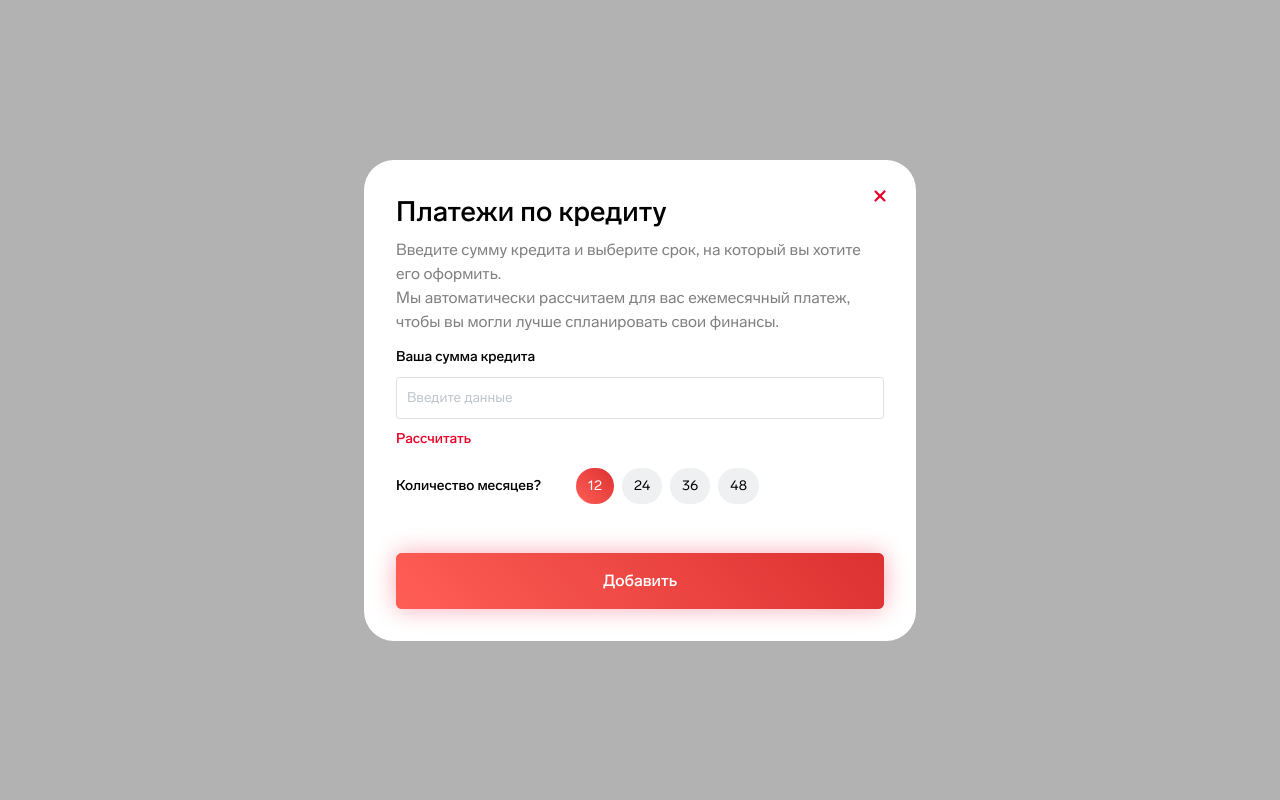
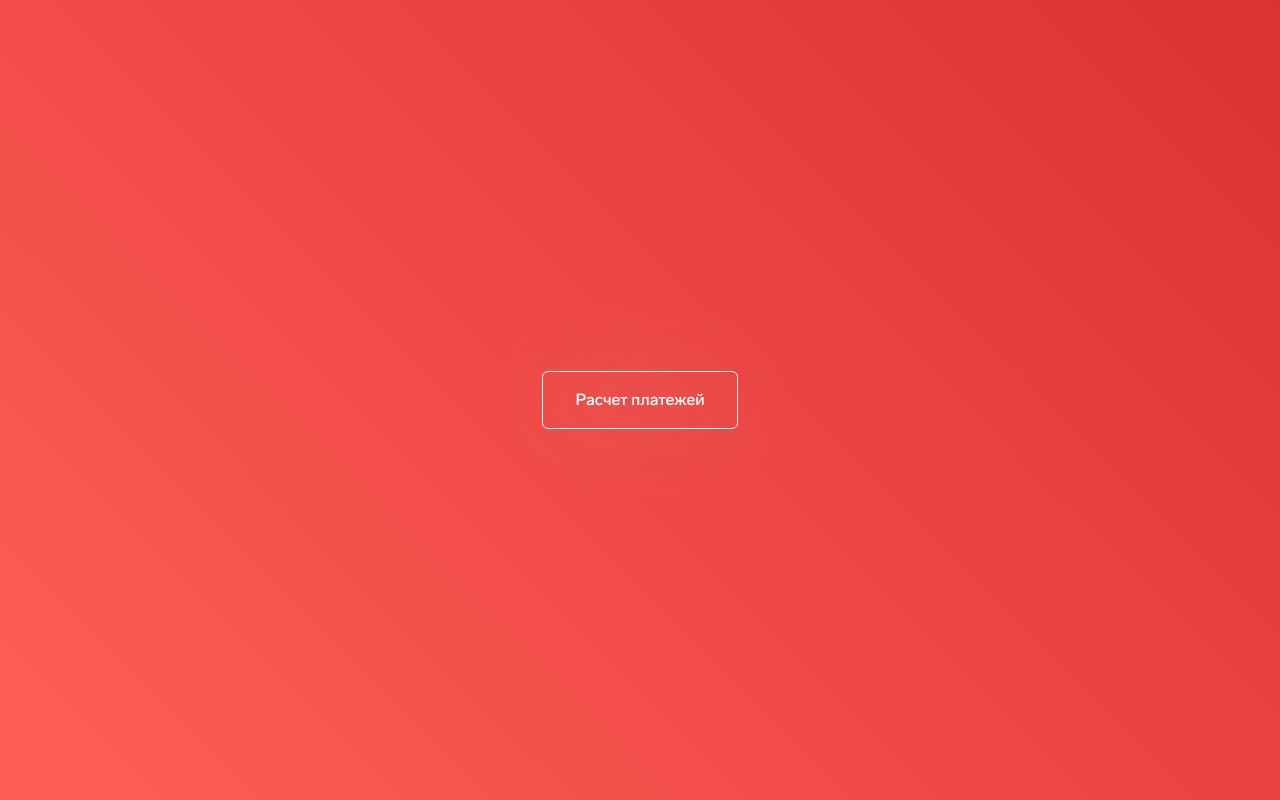
Before and after one commit to olegus199/utk_task, a React (Vite) app: page / in a window 1280 px wide. Built offline with nearby package versions, Linux system fonts and the light colour scheme.

Commit message:
fix: small style bug fix

```diff
--- a/src/features/payment-calculations/CalculationPopup.module.scss
+++ b/src/features/payment-calculations/CalculationPopup.module.scss
@@ -16,6 +16,7 @@
   position: relative;
   width: 100%;
   max-width: 34.5rem;
+  margin: 0 auto;
   padding: 2rem;
   background-color: $white;
   border-radius: 1.875rem;
@@ -58,7 +59,7 @@
 
 .amount_input {
   width: 100%;
-  padding: .5rem .625rem;
+  padding: .5rem 1.5rem .5rem .625rem;
   font-family: "Lab Grotesque 400", sans-serif;
   font-size: .875rem;
   color: $black;
@@ -84,6 +85,7 @@
   position: absolute;
   top: 50%;
   transform: translateY(-50%);
+  pointer-events: none;
 }
 
 .submit_button {
--- a/src/features/payment-calculations/CalculationPopup.tsx
+++ b/src/features/payment-calculations/CalculationPopup.tsx
@@ -13,10 +13,12 @@ function formatNumber(number: number): string {
 
 const monthsAmount = [12, 24, 36, 48];
 const paymentPeriod = ["в год", "в месяц"];
+const textWidthOffset = 20;
 
 const CalculationPopup: FC<CalculationPopupProps> = ({ handleClose }) => {
   const [inputAmount, setInputAmount] = useState("");
   const [textWidth, setTextWidth] = useState(0);
+  console.log(textWidth);
 
   const [creditAmount, setCreditAmount] = useState("");
 
@@ -29,8 +31,9 @@ const CalculationPopup: FC<CalculationPopupProps> = ({ handleClose }) => {
   const [submitState, formAction] = useActionState<undefined>(submitAction, undefined);
 
   function handleInputChange(e: React.ChangeEvent<HTMLInputElement>): void {
-    // Reset credit amount
+    // Reset data
     setCreditAmount("");
+    setCurrentPaymentPeriodIdx(1);
 
     // Main logic
     const { value } = e.target;
@@ -47,7 +50,8 @@ const CalculationPopup: FC<CalculationPopupProps> = ({ handleClose }) => {
       tempSpan.textContent = formattedVal;
       document.body.appendChild(tempSpan);
 
-      setTextWidth(tempSpan.offsetWidth);
+      const inputWidth = inputRef.current.getBoundingClientRect().width;
+      setTextWidth(Math.min(tempSpan.offsetWidth + textWidthOffset, inputWidth - textWidthOffset));
       document.body.removeChild(tempSpan);
     }
   }
@@ -131,7 +135,7 @@ const CalculationPopup: FC<CalculationPopupProps> = ({ handleClose }) => {
             />
             {inputAmount && (
               <p
-                style={{ left: `${textWidth + 20}px` }}
+                style={{ left: `${textWidth}px` }}
                 className={styles.currency_label}
               >₽
               </p>
--- a/src/features/payment-calculations/PaymentCalculations.tsx
+++ b/src/features/payment-calculations/PaymentCalculations.tsx
@@ -3,7 +3,7 @@ import { FC, useState } from "react";
 import CalculationPopup from "./CalculationPopup.tsx";
 
 const PaymentCalculations: FC = () => {
-  const [popupVisible, setPopupVisible] = useState(true);
+  const [popupVisible, setPopupVisible] = useState(false);
 
   function handlePopupClose(): void {
     setPopupVisible(false);
```
